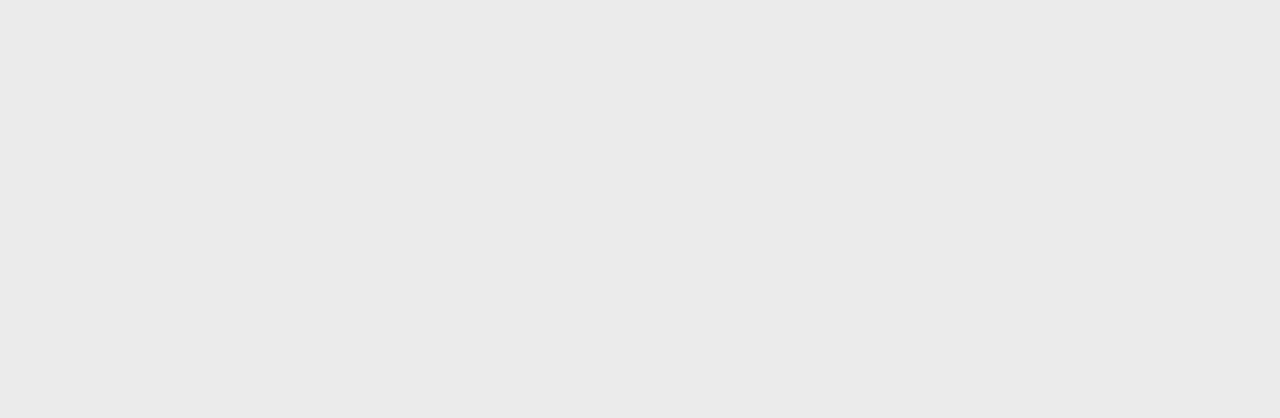
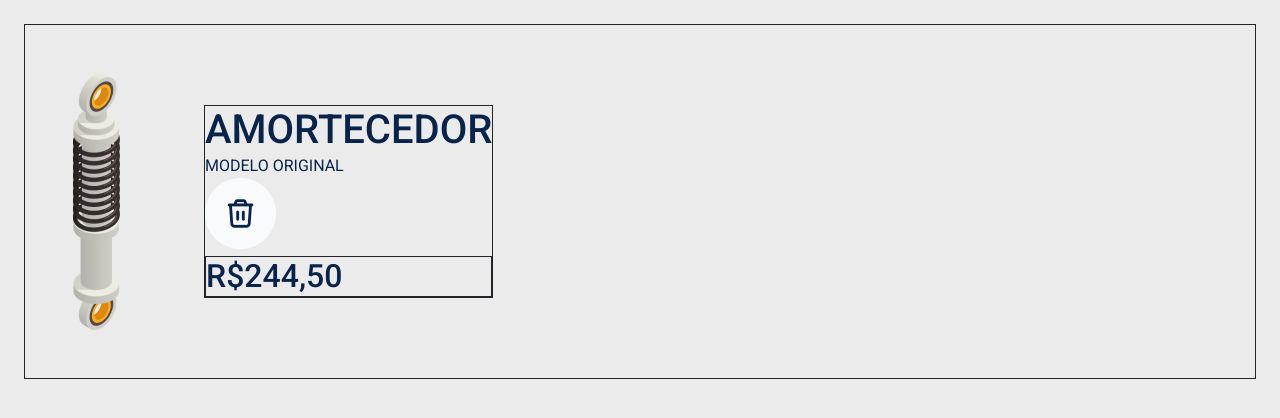
Before and after one commit to ArthurTakamori/totem_rede_ancora, a React (Vite) app: page /productCart in a window 1280 px wide. Before the commit this address had no page. Shown: the top 418 px of the page. Built offline with nearby package versions, Linux system fonts and the light colour scheme; a web font is replaced by a local one.

Commit message:
feat: build cart product component v0.1

```diff
--- /dev/null
+++ b/src/components/Product/ProductCart/index.jsx
@@ -0,0 +1,35 @@
+import Amortecedor from '../../../assets/img/amortecedorProductCart.png'
+import Remover from '../../../assets/img/Botão remover.png'
+
+import { Link } from 'react-router-dom';
+
+export default function Cart(){
+
+
+
+    return (
+        <>
+            <div className='d-flex align-items-center justify-content-between m-4 border border-dark '>
+                <div className="d-flex align-items-left">
+                    <img src={Amortecedor} alt="Imagem de Amortecedor" className='p-5 '/>
+                </div>
+                <div className='d-flex container align-items-center justify-content-between m-4'>
+                    <div className="border border-dark">
+                        <div className=''>
+                            <h1>AMORTECEDOR</h1>
+                            <p>MODELO ORIGINAL</p>
+                            <img src={Remover} alt="Imagem de Amortecedor" className='p-0 '/>
+                        </div>
+
+                    <div className="border border-dark">
+                        <div className=''>
+                            <h2>R$244,50</h2>
+                        </div>
+                    </div>
+                </div>
+            </div>
+
+            </div>
+        </>
+    )
+}
--- /dev/null
+++ b/src/components/Product/ProductCart/styles.scss
@@ -0,0 +1 @@
+@import "../../scss/styles.scss";
--- a/src/routes/index.jsx
+++ b/src/routes/index.jsx
@@ -8,6 +8,9 @@ import Register from "../pages/register";
 import Cart from "../pages/cart";
 import Search from "../pages/search";
 import { useState } from "react";
+
+//Criando Componente Produto do Carrinho - Arthur
+import ProductCart from "../components/Product/ProductCart"
 
 export default function RoutesComponent() {
 
@@ -52,6 +55,8 @@ export default function RoutesComponent() {
       <Route path="/search" element={<Search />} />
       <Route path="/cart" element={<Cart />} />
       <Route path="/profile" element={<Profile />} />
+      {/* Criando Produtos do Carrinho - Arthur  */}
+      <Route path="/productCart" element={<ProductCart />} />
     </Routes>
   );
 }
```
Also changed, not shown: src/assets/img/Botão remover.png (added), src/assets/img/amortecedorProductCart.png (added).
